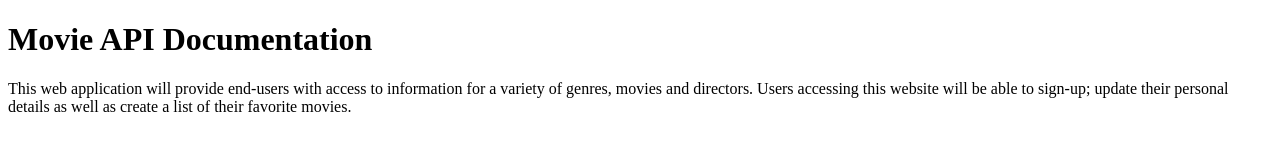
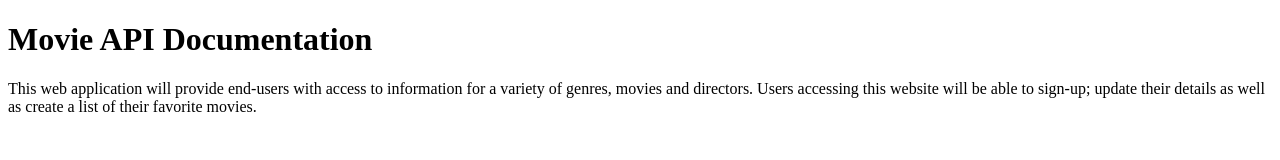
Before and after one commit to rajeski/Server-Side-Pro-Node, a plain HTML site: page movie_api/documentation.html in a window 1280 px wide. Drawn offline with Linux system fonts and the light colour scheme.

Commit message:
Small Text Change
Deleted a word from the website's documentation.html file.

```diff
--- a/movie_api/documentation.html
+++ b/movie_api/documentation.html
@@ -8,7 +8,7 @@
     <h1>Movie API Documentation</h1>
     <p>This web application will provide end-users with access to information for a
     variety of genres, movies and directors. Users accessing this website will be able to
-    sign-up; update their personal details as well as create a list of their favorite movies.
+    sign-up; update their details as well as create a list of their favorite movies.
     </p>
   </body>
 </html>
```
